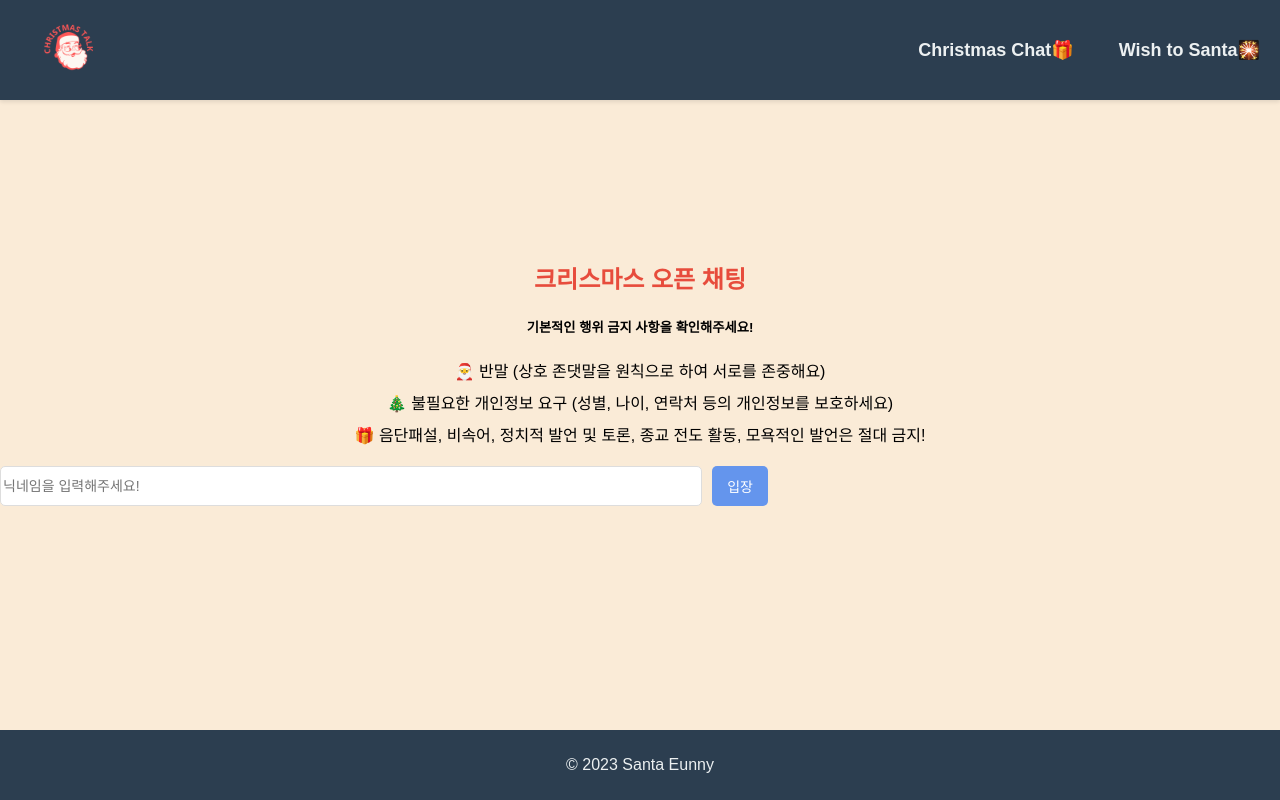
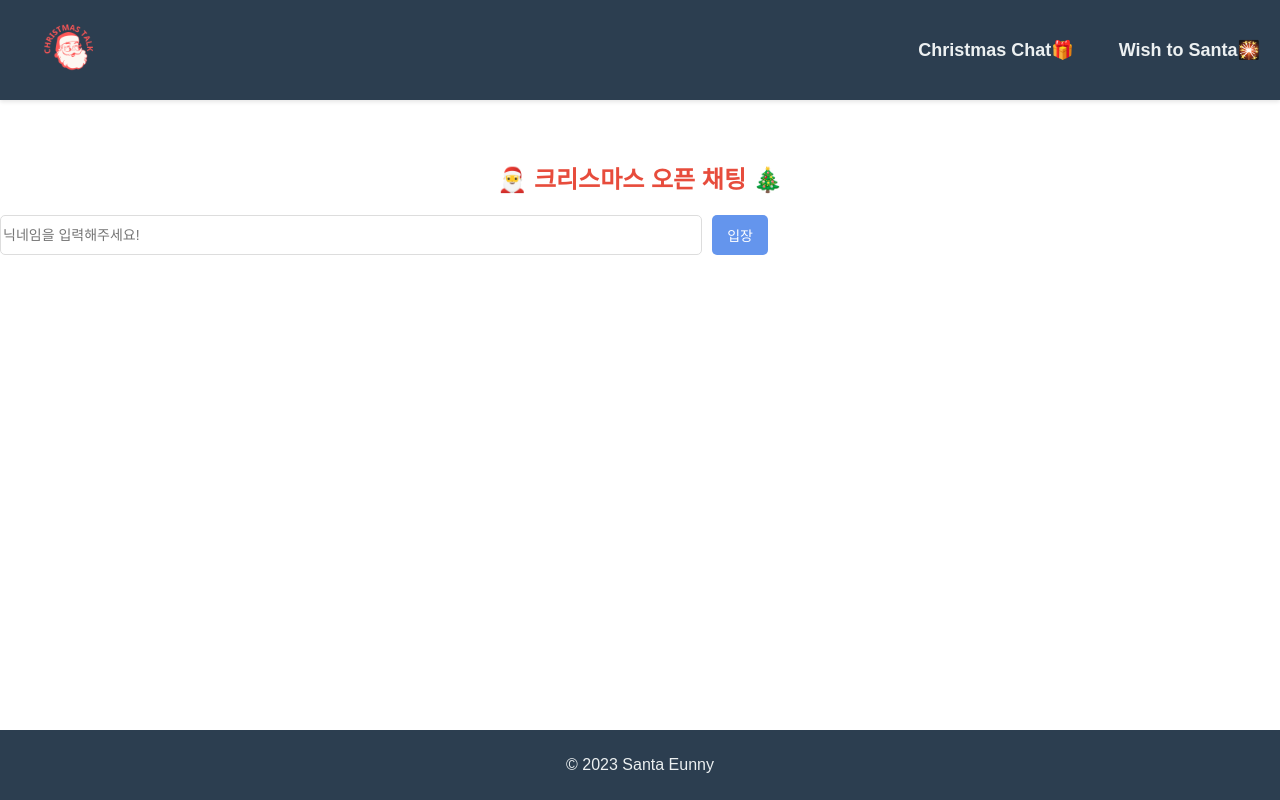
Before and after one commit to EunnyKoo/OpenChat, a React (Create React App) app in the folder frontend/11-socket/: page /christmas in a window 1280 px wide. Built offline with nearby package versions, Linux system fonts and the light colour scheme.

Commit message:
배경화면 색 선택

```diff
--- a/frontend/11-socket/package.json
+++ b/frontend/11-socket/package.json
@@ -9,6 +9,7 @@
     "@testing-library/user-event": "^13.5.0",
     "emoji-mart": "^5.5.2",
     "react": "^18.2.0",
+    "react-color": "^2.19.3",
     "react-dom": "^18.2.0",
     "react-modal": "^3.16.1",
     "react-router-dom": "^6.21.0",
--- a/frontend/11-socket/src/App.css
+++ b/frontend/11-socket/src/App.css
@@ -1,5 +1,5 @@
 :root {
-  --height-header: 80px;
+  --height-header: 30px;
 }
 
 *{
--- a/frontend/11-socket/src/App.js
+++ b/frontend/11-socket/src/App.js
@@ -12,8 +12,8 @@ function App() {
         <Chatting1 />
         <main>
           <Routes>
-          <Route path="/christmas" element={< Chatting2 />}/>
-          <Route path="/wish" element={< Chatting3 />}/>
+            <Route path="/christmas" element={<Chatting2 />} />
+            <Route path="/wish" element={<Chatting3 />} />
           </Routes>
         </main>
         <Footer />
--- /dev/null
+++ b/frontend/11-socket/src/components/ChatRoomSettings.js
@@ -0,0 +1,37 @@
+import React, { useState } from 'react';
+import { ChromePicker } from 'react-color';
+import "../styles/color.css";
+
+export default function ChatRoomSettings({ color, onColorChange }) {
+    const handleColorChange = (color) => {
+      onColorChange(color.hex);
+    };
+
+   return (
+    <div>
+      <ChromePicker color={color} onChange={handleColorChange} />
+      <div
+        style={{
+          backgroundColor: color,
+          padding: '20px',
+          color: getContrastColor(color),
+        }}
+      >
+      </div>
+    </div>
+  );
+}
+
+// 대조되는 텍스트 색상을 선택하는 함수
+function getContrastColor(hexColor) {
+  const threshold = 130; // 색상 값에 따라 적절한 대조 색상을 선택하기 위한 임계값
+  const rgb = parseInt(hexColor.slice(1), 16); // 16진수를 10진수로 변환
+
+  const r = (rgb >> 16) & 0xff;
+  const g = (rgb >> 8) & 0xff;
+  const b = (rgb >> 0) & 0xff;
+
+  const luminance = 0.299 * r + 0.587 * g + 0.114 * b;
+
+  return luminance > threshold ? '#000000' : '#ffffff';
+}
--- a/frontend/11-socket/src/components/Chatting2.js
+++ b/frontend/11-socket/src/components/Chatting2.js
@@ -3,6 +3,7 @@ import { useCallback, useEffect, useMemo, useState } from "react";
 import Chat from "./Chat";
 import Notice from "./Notice";
 import io from "socket.io-client";
+import ChatRoomSettings from './ChatRoomSettings';
 
 const socket = io.connect("http://localhost:8000", { autoConnect: false });
 
@@ -13,6 +14,13 @@ export default function Chatting2() {
   const [userId, setUserId] = useState(null);
   const [userList, setUserList] = useState({});
   const [dmTo, setDmTo] = useState("all");
+  const [roomColor, setRoomColor] = useState('#5158C8');
+
+
+  const handleRoomColorChange = (color) => {
+    setRoomColor(color);
+    socket.emit("changeColor", color); // 서버로 변경된 roomColor 전송
+  };
 
   const initSocketConnect = () => {
     console.log("connected", socket.connected);
@@ -78,23 +86,16 @@ export default function Chatting2() {
 
   const entryChat = () => {
     initSocketConnect();
-    socket.emit("entry", { userId: userIdInput });
+    socket.emit("entry", { userId: userIdInput, color: roomColor });
   };
 
   return (
     <>
       <div className="section-header">
-        <h3>크리스마스 오픈 채팅</h3>
-        <h5>기본적인 행위 금지 사항을 확인해주세요!</h5>
-        <ul>
-          <li>🎅 반말 (상호 존댓말을 원칙으로 하여 서로를 존중해요)</li>
-          <li>🎄 불필요한 개인정보 요구 (성별, 나이, 연락처 등의 개인정보를 보호하세요)</li>
-          <li>🎁 음단패설, 비속어, 정치적 발언 및 토론, 종교 전도 활동, 모욕적인 발언은 절대 금지!</li>
-        </ul>
+        <h3>🎅 크리스마스 오픈 채팅 🎄</h3>
       </div>
-
       {userId ? (
-        <div className="whole-container">
+        <div className="whole-container" style={{ backgroundColor: roomColor }}>
           <div className="chat-container">
             {chatList.map((chat, i) => {
               if (chat.type === "notice") return <Notice key={i} chat={chat} />;
@@ -111,8 +112,10 @@ export default function Chatting2() {
               value={msgInput}
               onChange={(e) => setMsgInput(e.target.value)}
             />
-           <button onClick={sendMsg}>전송</button>
+            <button onClick={sendMsg}>전송</button>
           </div>
+          <br />
+          <ChatRoomSettings color={roomColor} onColorChange={handleRoomColorChange} />
         </div>
       ) : (
         <>
--- a/frontend/11-socket/src/styles/chat1.css
+++ b/frontend/11-socket/src/styles/chat1.css
@@ -1,10 +1,8 @@
 body {
   font-family: 'Lobster', sans-serif;
-  background-color: antiquewhite;
-}
-.section-header {
 
 }
+
 .section-header h3 {
   font-family: 'Noto Sans KR', sans-serif;
 }
@@ -14,8 +12,7 @@ body {
   flex-direction: column;
   align-items: center;
   justify-content: center;
-  height: 70vh;
-  margin-top: 10px;
+  height: 100%;
 }
 
 .action-header {
@@ -23,9 +20,9 @@ body {
 }
 
 .chat-container {
-  width: 60%;
-  min-height: 600px;
-  background-color: cornflowerblue;
+  width: 100%;
+  height: 100%;
+
   padding: 10px 15px 0;
   position: relative;
   overflow: hidden;
--- a/frontend/11-socket/src/styles/chat2.css
+++ b/frontend/11-socket/src/styles/chat2.css
@@ -1,6 +1,5 @@
 body {
   font-family: 'Lobster', sans-serif;
-  background-color: antiquewhite;
 }
 .react-modal-overlay {
   position: fixed;
--- /dev/null
+++ b/frontend/11-socket/src/styles/color.css
@@ -0,0 +1,8 @@
+.settings-container {
+    position: fixed;
+    top: 0;
+    right: 0;
+    padding: 10px; /* 조절된 패딩 값 */
+    background-color: #fff;
+    box-shadow: 0 0 5px rgba(0, 0, 0, 0.2); /* 조절된 그림자 값 */
+  }
```
Also changed, not shown: 2 other files (tests, documents, lock files or other folders). Lines whose indentation alone changed are shown as unchanged.
